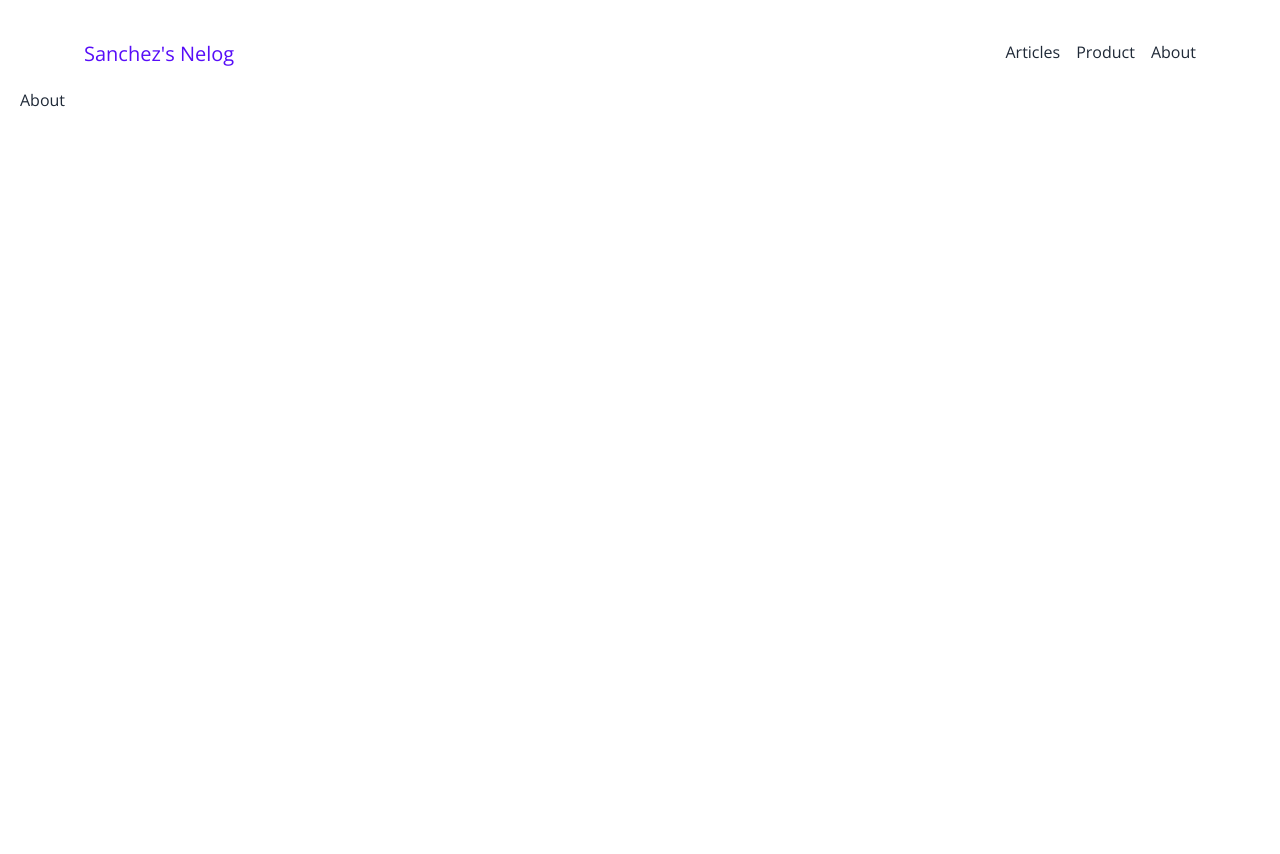
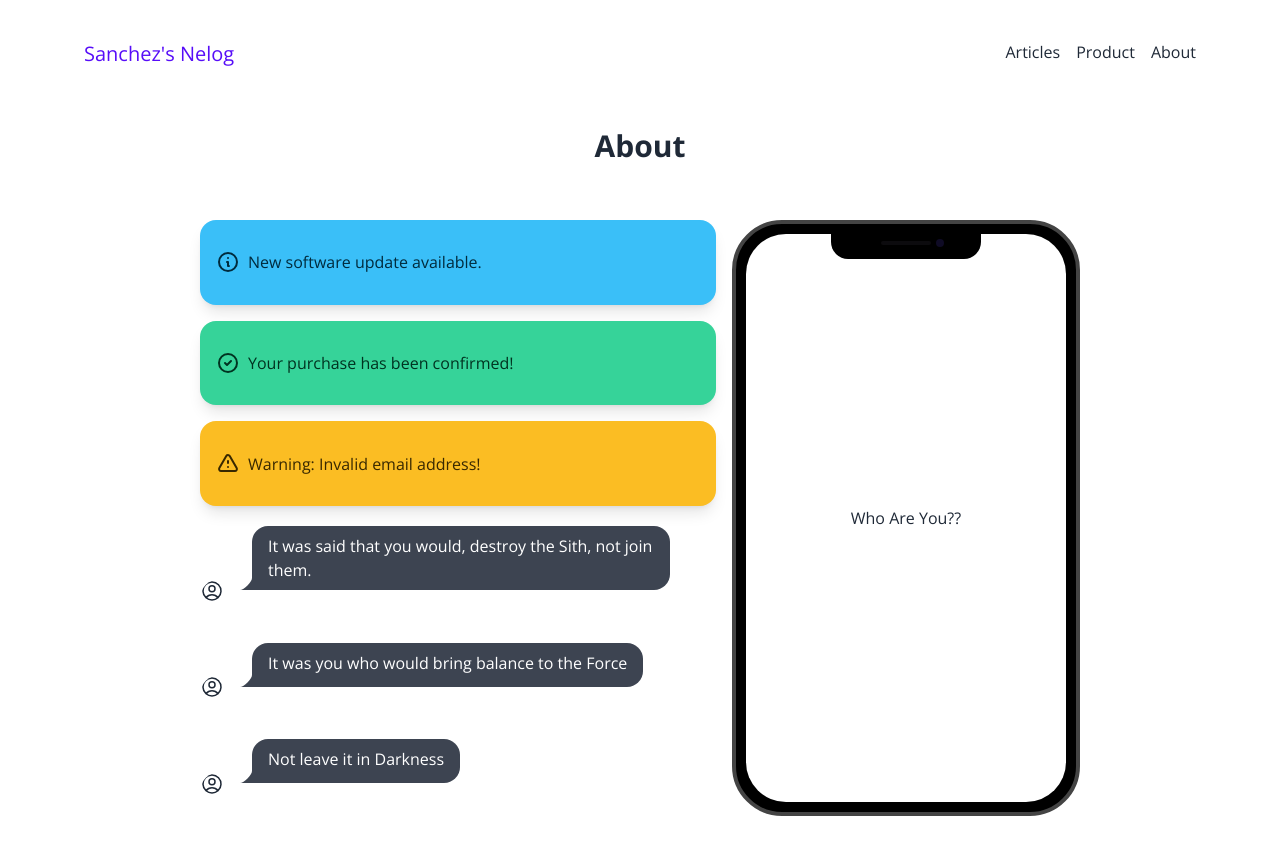
Before and after one commit to songchez/next-study, a Next.js app: page /about in a window 1280 px wide. Shown: the top 854 px of the page. Before the commit the page ends 800 px from the top, so only its background shows below. Built offline with nearby package versions, Linux system fonts and the light colour scheme.

Commit message:
CreatedAt

```diff
--- a/src/app/[slug]/page.tsx
+++ b/src/app/[slug]/page.tsx
@@ -3,17 +3,26 @@ import { redirect } from "next/navigation";
 import { getPost, getPostData } from "../api/blogData";
 import ImageBuilder from "@/components/ImageBuilder";
 import ArticleBuilder from "@/components/ArticleBuilder";
+import CreatedAt from "@/components/CreatedAt";
 
 type Props = {
   params: {
     slug: string;
   };
 };
+interface Post {
+  title: string;
+  _id: string;
+  _createdAt: any;
+  mainImage: string;
+  body: [];
+}
 //기본적으로 [slug]는 주소창에쓴게(라우팅) params로 전달(props)된다.
 //[...slug]라고 하면 파라미터가 있든없든 페이지 나오고, 배열도(중첩라우팅) 사용가능하다.
 
 export default async function Slug({ params: { slug } }: Props) {
-  const post = await getPost(slug);
+  const post: Post = await getPost(slug);
+  console.log();
   const tagLists = ["개발실력", "공부법", "컴퓨터적으로사고", "컴퓨팅사고"];
   if (!post) {
     redirect("/");
@@ -24,7 +33,8 @@ export default async function Slug({ params: { slug } }: Props) {
       <div key={post._id} className="container px-10 w-full max-w-4xl">
         <div className="grid gap-4">
           <h1 className="pt-28 text-5xl font-bold">{post.title}</h1>
-          <h4>산체스 • 5일전</h4>
+          <h4>산체스 • {CreatedAt({ createdAt: post._createdAt })}</h4>
+
           <div className="flex gap-2">
             {tagLists.map((tagList) => {
               return (
--- a/src/app/about/page.tsx
+++ b/src/app/about/page.tsx
@@ -1,3 +1,138 @@
 export default function About() {
-  return <div>About</div>;
+  return (
+    <div className="grid justify-center gap-4 py-10">
+      <h1 className="text-center text-3xl font-bold pb-10">About</h1>
+      <div className="flex justify-center gap-4">
+        <div className="grid justify-center gap-4">
+          <div className="alert alert-info shadow-lg">
+            <div>
+              <svg
+                xmlns="http://www.w3.org/2000/svg"
+                fill="none"
+                viewBox="0 0 24 24"
+                className="stroke-current flex-shrink-0 w-6 h-6"
+              >
+                <path
+                  strokeLinecap="round"
+                  strokeLinejoin="round"
+                  strokeWidth="2"
+                  d="M13 16h-1v-4h-1m1-4h.01M21 12a9 9 0 11-18 0 9 9 0 0118 0z"
+                ></path>
+              </svg>
+              <span>New software update available.</span>
+            </div>
+          </div>
+          <div className="alert alert-success shadow-lg">
+            <div>
+              <svg
+                xmlns="http://www.w3.org/2000/svg"
+                className="stroke-current flex-shrink-0 h-6 w-6"
+                fill="none"
+                viewBox="0 0 24 24"
+              >
+                <path
+                  strokeLinecap="round"
+                  strokeLinejoin="round"
+                  strokeWidth="2"
+                  d="M9 12l2 2 4-4m6 2a9 9 0 11-18 0 9 9 0 0118 0z"
+                />
+              </svg>
+              <span>Your purchase has been confirmed!</span>
+            </div>
+          </div>
+          <div className="alert alert-warning shadow-lg">
+            <div>
+              <svg
+                xmlns="http://www.w3.org/2000/svg"
+                className="stroke-current flex-shrink-0 h-6 w-6"
+                fill="none"
+                viewBox="0 0 24 24"
+              >
+                <path
+                  strokeLinecap="round"
+                  strokeLinejoin="round"
+                  strokeWidth="2"
+                  d="M12 9v2m0 4h.01m-6.938 4h13.856c1.54 0 2.502-1.667 1.732-3L13.732 4c-.77-1.333-2.694-1.333-3.464 0L3.34 16c-.77 1.333.192 3 1.732 3z"
+                />
+              </svg>
+              <span>Warning: Invalid email address!</span>
+            </div>
+          </div>
+          <div className="chat chat-start">
+            <div className="chat-image avatar">
+              <div className="w-10 rounded-full">
+                <svg
+                  xmlns="http://www.w3.org/2000/svg"
+                  fill="none"
+                  viewBox="0 0 24 24"
+                  stroke-width="1.5"
+                  stroke="currentColor"
+                  className="w-6 h-6"
+                >
+                  <path
+                    stroke-linecap="round"
+                    stroke-linejoin="round"
+                    d="M17.982 18.725A7.488 7.488 0 0012 15.75a7.488 7.488 0 00-5.982 2.975m11.963 0a9 9 0 10-11.963 0m11.963 0A8.966 8.966 0 0112 21a8.966 8.966 0 01-5.982-2.275M15 9.75a3 3 0 11-6 0 3 3 0 016 0z"
+                  />
+                </svg>
+              </div>
+            </div>
+            <div className="chat-bubble">
+              It was said that you would, destroy the Sith, not join them.
+            </div>
+          </div>
+          <div className="chat chat-start">
+            <div className="chat-image avatar">
+              <div className="w-10 rounded-full">
+                <svg
+                  xmlns="http://www.w3.org/2000/svg"
+                  fill="none"
+                  viewBox="0 0 24 24"
+                  stroke-width="1.5"
+                  stroke="currentColor"
+                  className="w-6 h-6"
+                >
+                  <path
+                    strokeLinecap="round"
+                    strokeLinejoin="round"
+                    d="M17.982 18.725A7.488 7.488 0 0012 15.75a7.488 7.488 0 00-5.982 2.975m11.963 0a9 9 0 10-11.963 0m11.963 0A8.966 8.966 0 0112 21a8.966 8.966 0 01-5.982-2.275M15 9.75a3 3 0 11-6 0 3 3 0 016 0z"
+                  />
+                </svg>
+              </div>
+            </div>
+            <div className="chat-bubble">
+              It was you who would bring balance to the Force
+            </div>
+          </div>
+          <div className="chat chat-start">
+            <div className="chat-image avatar">
+              <div className="w-10 rounded-full">
+                <svg
+                  xmlns="http://www.w3.org/2000/svg"
+                  fill="none"
+                  viewBox="0 0 24 24"
+                  stroke-width="1.5"
+                  stroke="currentColor"
+                  className="w-6 h-6"
+                >
+                  <path
+                    stroke-linecap="round"
+                    stroke-linejoin="round"
+                    d="M17.982 18.725A7.488 7.488 0 0012 15.75a7.488 7.488 0 00-5.982 2.975m11.963 0a9 9 0 10-11.963 0m11.963 0A8.966 8.966 0 0112 21a8.966 8.966 0 01-5.982-2.275M15 9.75a3 3 0 11-6 0 3 3 0 016 0z"
+                  />
+                </svg>
+              </div>
+            </div>
+            <div className="chat-bubble">Not leave it in Darkness</div>
+          </div>
+        </div>
+        <div className="mockup-phone">
+          <div className="camera"></div>
+          <div className="display">
+            <div className="artboard artboard-demo phone-1">Who Are You??</div>
+          </div>
+        </div>
+      </div>
+    </div>
+  );
 }
--- a/src/components/ArticleBuilder.tsx
+++ b/src/components/ArticleBuilder.tsx
@@ -7,7 +7,7 @@ import urlBuilder from "@sanity/image-url";
 import { getImageDimensions } from "@sanity/asset-utils";
 import { client } from "@/util/SanityClient";
 
-export default function ArticleBuilder({ postBody }: { postBody: [] }) {
+export default function ArticleBuilder({ postBody }: { postBody: object[] }) {
   const SampleImageComponent = ({
     value,
     isInline,
--- /dev/null
+++ b/src/components/CreatedAt.tsx
@@ -0,0 +1,25 @@
+export default function CreatedAt({ createdAt }: any) {
+  const today = new Date();
+  const timeValue = new Date(createdAt);
+
+  const betweenTime = Math.floor(
+    (today.getTime() - timeValue.getTime()) / 1000 / 60
+  );
+
+  if (betweenTime < 1) return "방금전";
+  if (betweenTime < 60) {
+    return `${betweenTime}분전`;
+  }
+
+  const betweenTimeHour = Math.floor(betweenTime / 60);
+  if (betweenTimeHour < 24) {
+    return `${betweenTimeHour}시간전`;
+  }
+
+  const betweenTimeDay = Math.floor(betweenTime / 60 / 24);
+  if (betweenTimeDay < 365) {
+    return `${betweenTimeDay}일전`;
+  }
+
+  return `${Math.floor(betweenTimeDay / 365)}년전`;
+}
```
